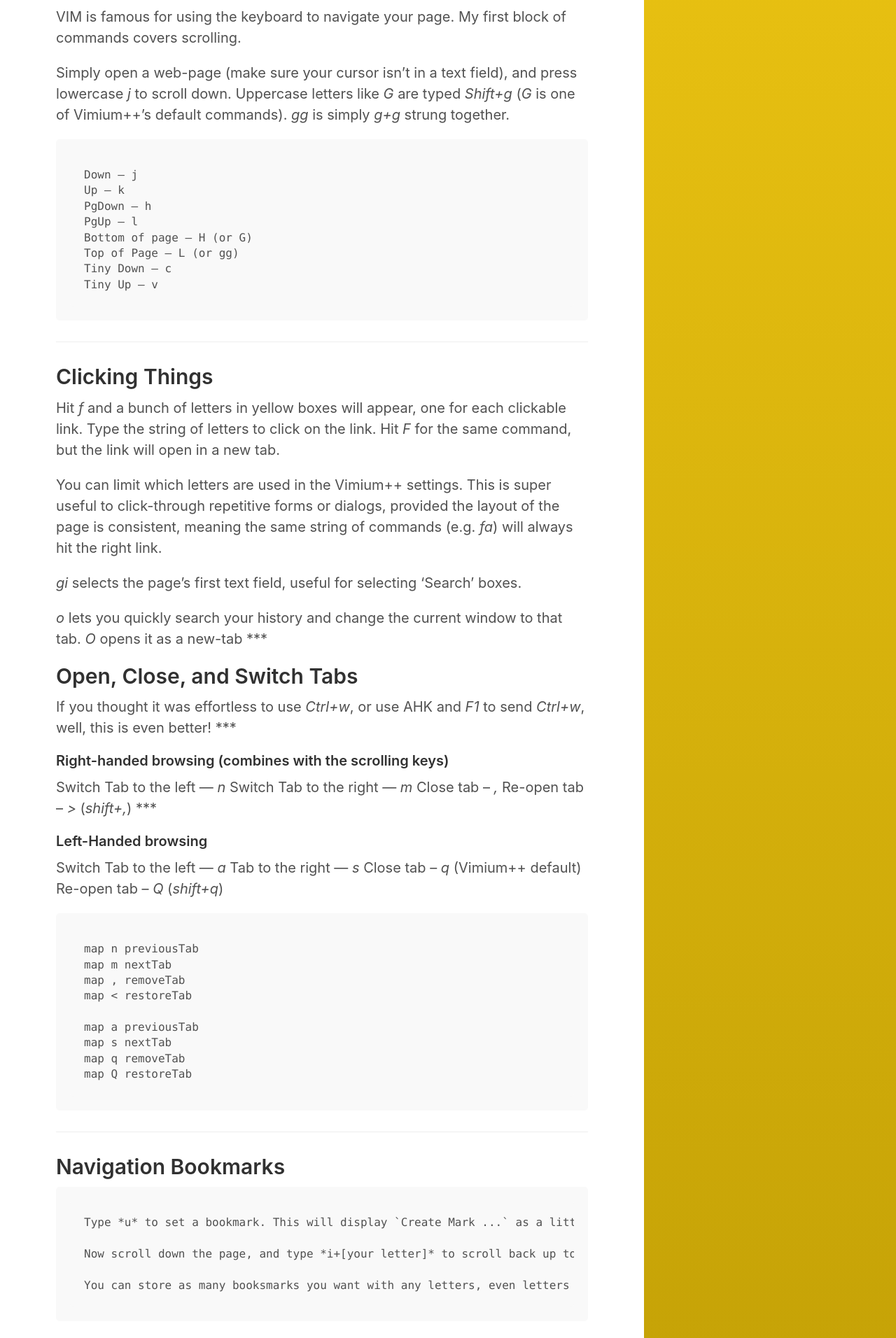
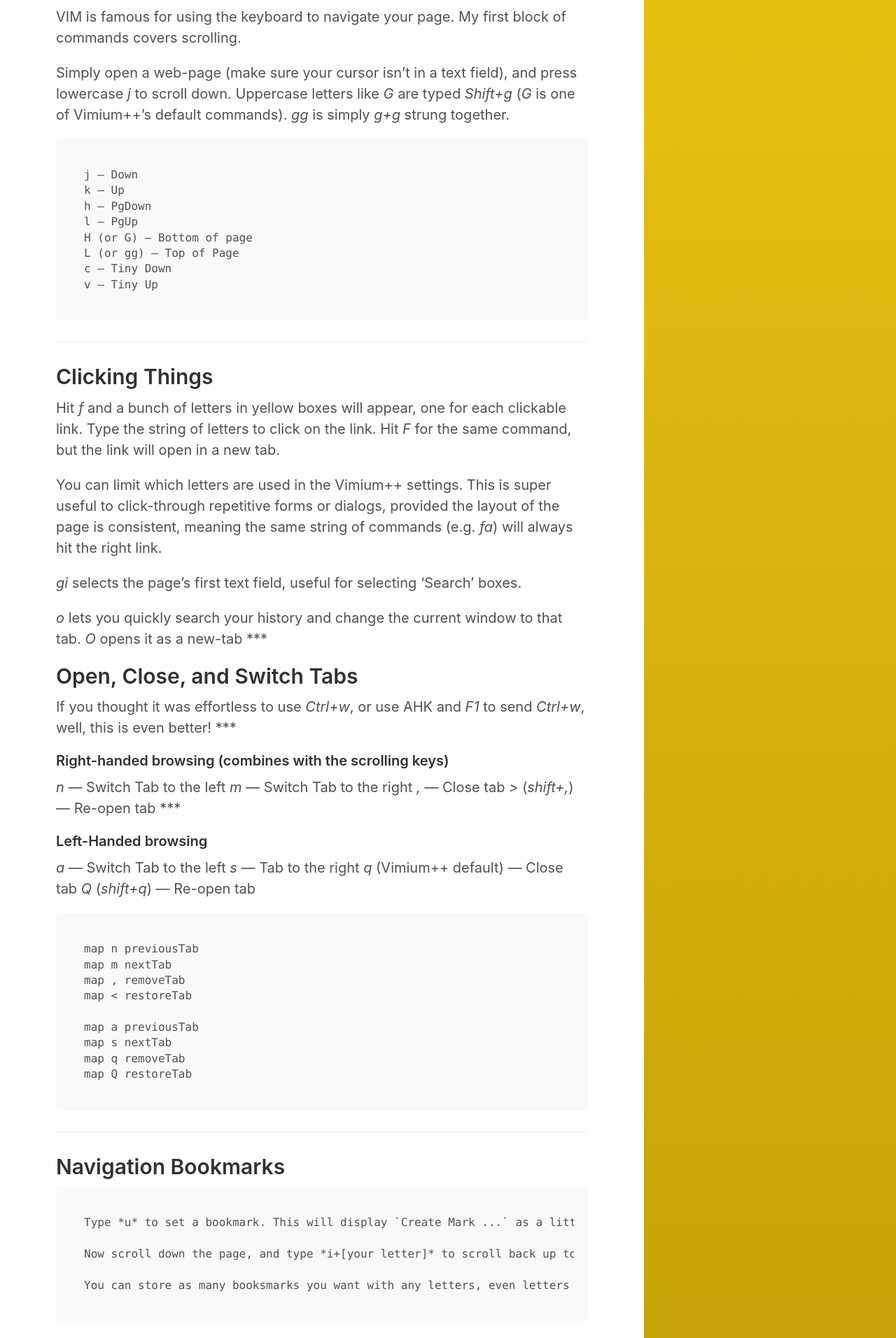
Before and after one commit to VanitasVanitatum/VanitasVanitatum.github.io, a Jekyll site: the page built from _posts/2018-03-30-chrome-extension-vimium++.md, in a window 1280 px wide. Shown: the part 1480-3392 px from the top of the page at 70% size. Built offline with Jekyll 4.4.1, drawn with Linux system fonts in a browser that asks for light colours; some of the changed text lies outside the part shown.

Commit message:
I love — em-dashes

````diff
--- a/_posts/2018-03-30-chrome-extension-vimium++.md
+++ b/_posts/2018-03-30-chrome-extension-vimium++.md
@@ -58,14 +58,14 @@
 Simply open a web-page (make sure your cursor isn't in a text field), and press lowercase *j* to scroll down. Uppercase letters like *G* are typed *Shift+g* (*G* is one of Vimium++'s default commands). *gg* is simply *g+g* strung together.
 
 ```
-Down — j
-Up — k
-PgDown — h
-PgUp — l
-Bottom of page — H (or G)
-Top of Page — L (or gg)
-Tiny Down — c
-Tiny Up — v
+j — Down
+k — Up
+h — PgDown
+l — PgUp
+H (or G) — Bottom of page
+L (or gg) — Top of Page
+c — Tiny Down
+v — Tiny Up
 ```
 ***
 
@@ -87,18 +87,18 @@
 
 #### Right-handed browsing (combines with the scrolling keys)
 
-Switch Tab to the left — *n*
-Switch Tab to the right — *m*
-Close tab – *,*
-Re-open tab – *>* (*shift+,*)
+*n* — Switch Tab to the left
+*m* — Switch Tab to the right
+*,* — Close tab
+*>* (*shift+,*) — Re-open tab
 ***
 
 #### Left-Handed browsing
 
-Switch Tab to the left — *a*
-Tab to the right — *s*
-Close tab – *q* (Vimium++ default)
-Re-open tab – *Q* (*shift+q*)
+*a* — Switch Tab to the left
+*s* — Tab to the right
+*q* (Vimium++ default) — Close tab
+*Q* (*shift+q*) — Re-open tab
 
 
 ```
@@ -138,10 +138,10 @@
 
 Finally, in the settings also enable `Keyboard Shortcuts` to do the same sort of thing Vimum++ does:
 
-Compose new draft — *c*
-Go to Drafts — *gd*
-Go to Inbox — *gi*
-Go to Sent — *gt*
+*c* — Compose new draft
+*gd* — Go to Drafts
+*gi* — Go to Inbox
+*gt* — Go to Sent
 
 
 And that's it, enjoy ultra-efficient browser navigation!
````
